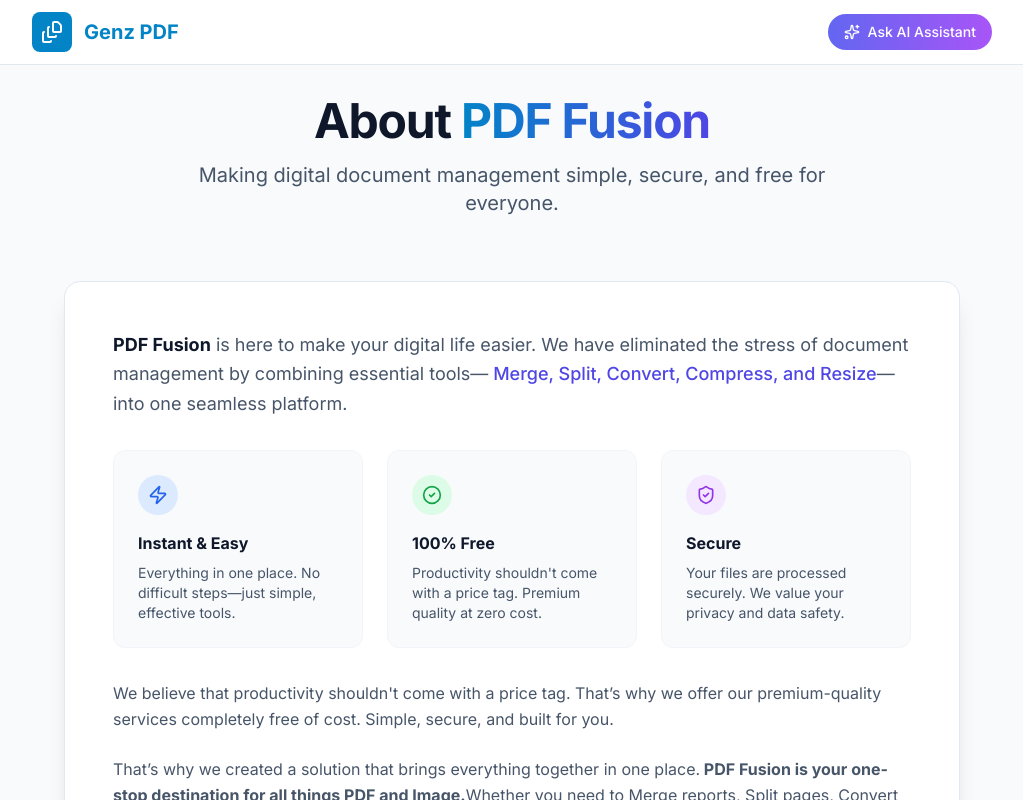
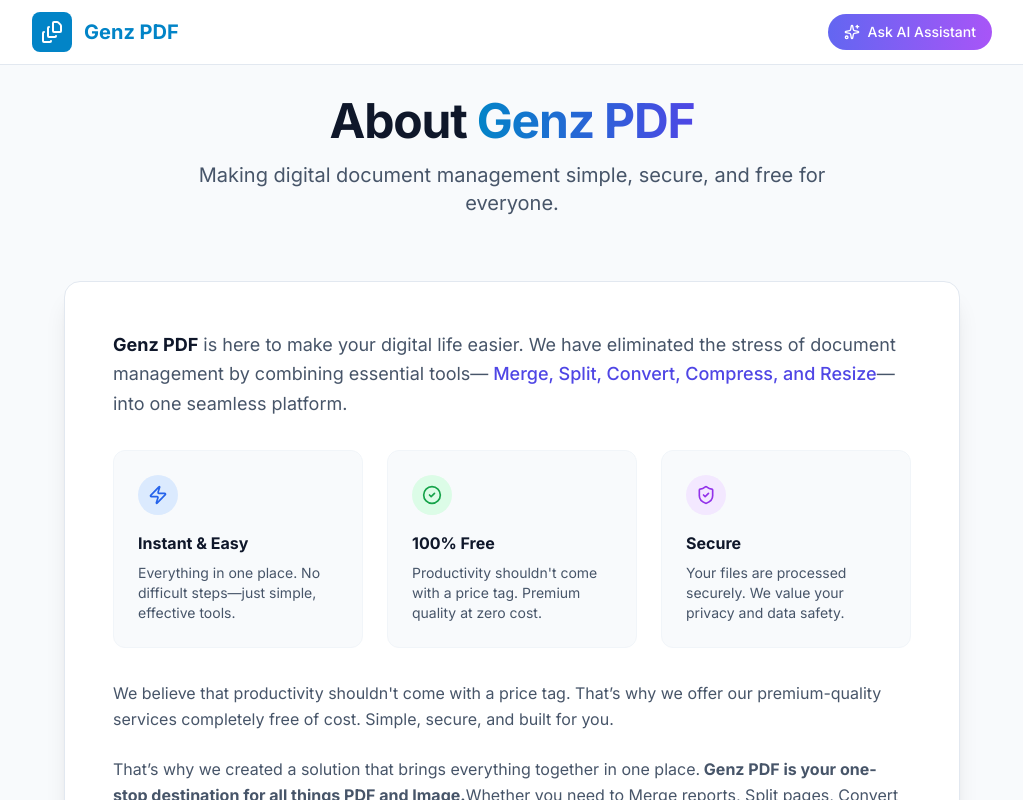
Before and after one commit to pintubhai440/pdf_tool, a React (Vite) app: page / in a window 1280 px wide. Both pictures are taken after a click on the button "About Us". Shown: the top 800 px of the page, without its empty margins (128-1151 px from the left). Built offline with nearby package versions, Linux system fonts and the light colour scheme.

Commit message:
Update About.tsx

```diff
--- a/components/About.tsx
+++ b/components/About.tsx
@@ -7,7 +7,7 @@
       {/* Hero Section */}
       <div className="text-center mb-16 space-y-4">
         <h1 className="text-4xl md:text-5xl font-extrabold text-slate-900 tracking-tight">
-          About <span className="text-transparent bg-clip-text bg-gradient-to-r from-primary-600 to-indigo-600">PDF Fusion</span>
+          About <span className="text-transparent bg-clip-text bg-gradient-to-r from-primary-600 to-indigo-600">Genz PDF</span>
         </h1>
         <p className="text-xl text-slate-600 max-w-2xl mx-auto">
           Making digital document management simple, secure, and free for everyone.
@@ -21,7 +21,7 @@
           {/* Introduction */}
           <div className="prose prose-lg text-slate-600 max-w-none">
             <p className="text-lg leading-relaxed">
-              <strong className="text-slate-900">PDF Fusion</strong> is here to make your digital life easier.
+              <strong className="text-slate-900">Genz PDF</strong> is here to make your digital life easier.
               We have eliminated the stress of document management by combining essential tools—
               <span className="text-indigo-600 font-medium"> Merge, Split, Convert, Compress, and Resize</span>
               —into one seamless platform.
@@ -61,7 +61,7 @@
             </p>
             <p>
               That’s why we created a solution that brings everything together in one place.
-              <strong> PDF Fusion is your one-stop destination for all things PDF and Image.</strong>
+              <strong> Genz PDF is your one-stop destination for all things PDF and Image.</strong>
               Whether you need to Merge reports, Split pages, Convert formats, Compress heavy files,
               or Resize Images, we give you the power to do it instantly and securely.
             </p>
```
